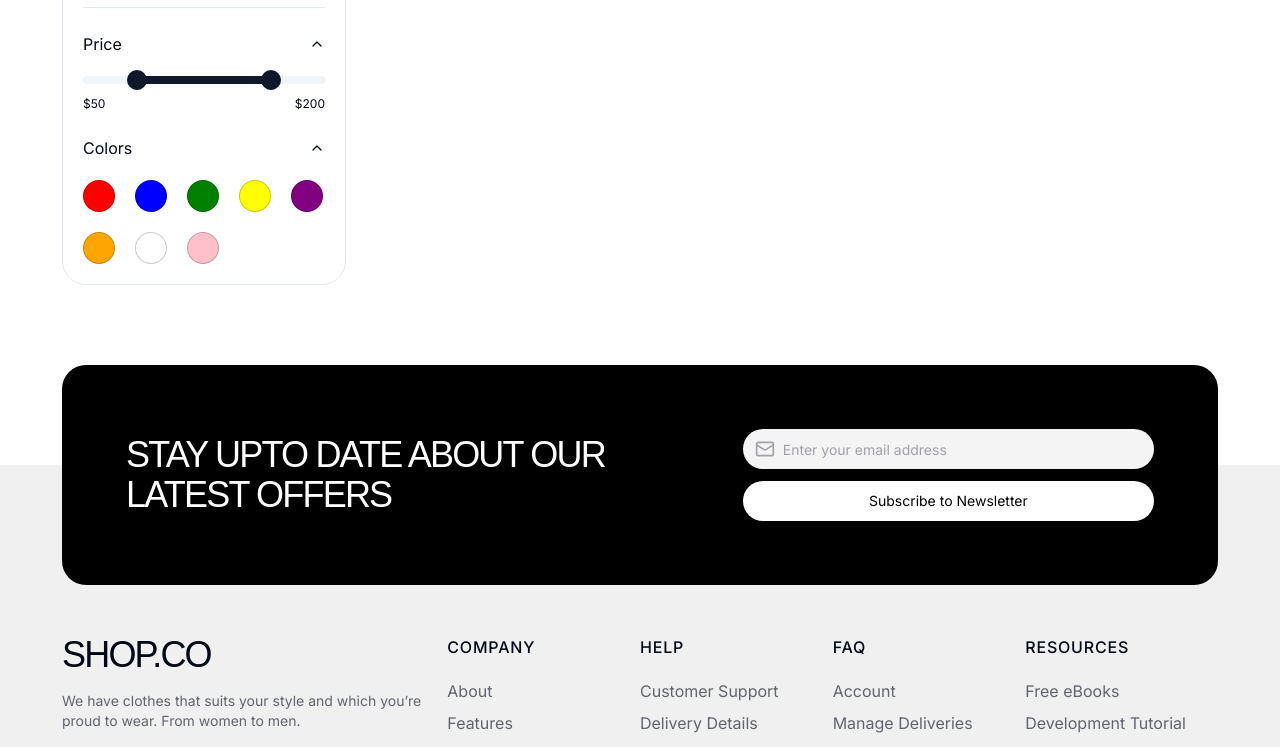
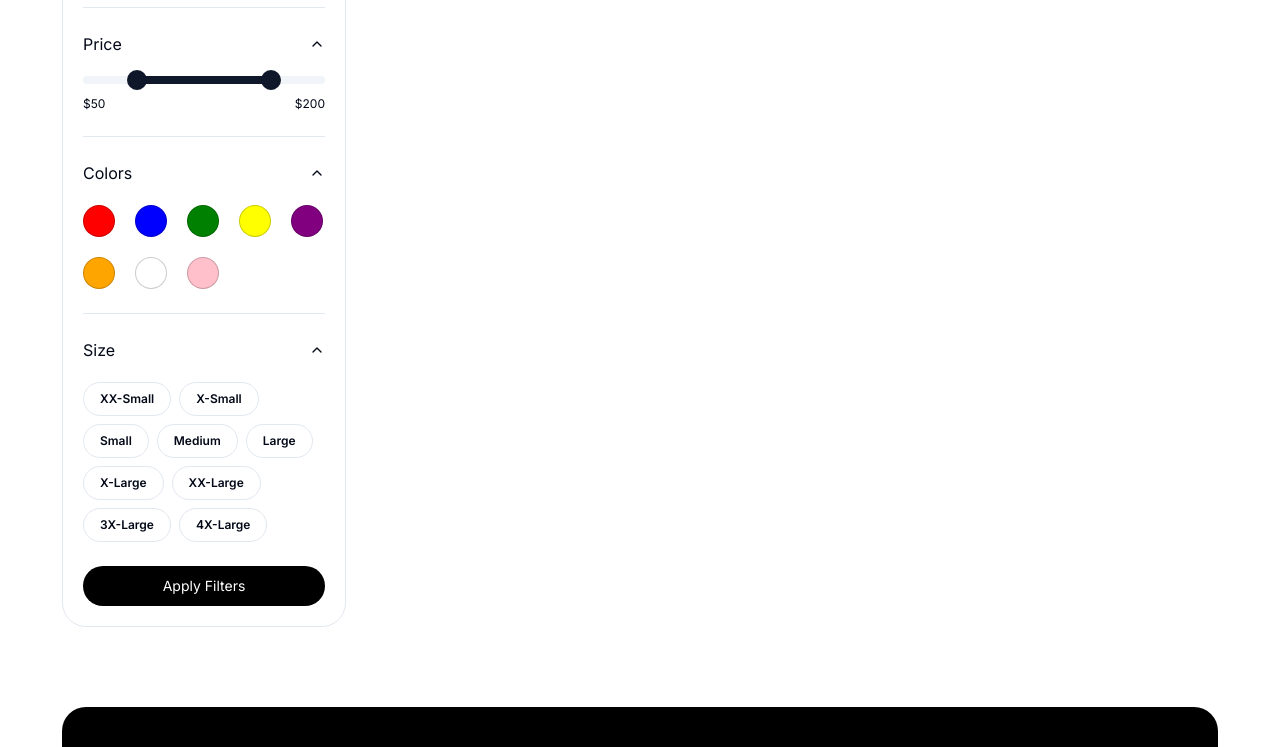
Before and after one commit to mehmetext/ecommerce-template-next, a Next.js app: page /kids in a window 1280 px wide. Shown: the part 420-1167 px from the top of the page. Built offline with nearby package versions, Linux system fonts and the light colour scheme; no server answers; a web font is replaced by a local one.

Commit message:
sizes added

```diff
--- a/src/app/(site)/[slug]/components/Filters.tsx
+++ b/src/app/(site)/[slug]/components/Filters.tsx
@@ -16,6 +16,8 @@ import {
 } from "@/components/ui/collapsible";
 import { Slider } from "@/components/ui/slider";
 import { cn } from "@/lib/utils";
+import { Badge } from "@/components/ui/badge";
+import { Button } from "@/components/ui/button";
 
 const exampleColors = [
   "red",
@@ -31,6 +33,8 @@ const exampleColors = [
 export default function Filters() {
   const [minMax, setMinMax] = useState([50, 200]);
   const [colors, setColors] = useState<string[]>([]);
+  const [sizes, setSizes] = useState<string[]>([]);
+
   return (
     <aside className="flex flex-col rounded-3xl border border-border p-5 gap-6">
       <div className="flex justify-between items-center">
@@ -72,6 +76,7 @@ export default function Filters() {
           </div>
         </CollapsibleContent>
       </Collapsible>
+      <div className="h-px w-full bg-border" />
       <Collapsible defaultOpen className="flex flex-col">
         <CollapsibleTrigger className="flex items-center justify-between [&>svg]:data-[state=open]:rotate-180">
           Colors
@@ -105,6 +110,44 @@ export default function Filters() {
           </div>
         </CollapsibleContent>
       </Collapsible>
+      <div className="h-px w-full bg-border" />
+      <Collapsible defaultOpen className="flex flex-col">
+        <CollapsibleTrigger className="flex items-center justify-between [&>svg]:data-[state=open]:rotate-180">
+          Size
+          <ChevronDown className="w-4 h-4 transition-transform" />
+        </CollapsibleTrigger>
+        <CollapsibleContent>
+          <div className="pt-5 flex flex-wrap gap-2">
+            {[
+              "XX-Small",
+              "X-Small",
+              "Small",
+              "Medium",
+              "Large",
+              "X-Large",
+              "XX-Large",
+              "3X-Large",
+              "4X-Large",
+            ].map((size) => (
+              <Badge
+                onClick={() => {
+                  if (sizes.includes(size)) {
+                    setSizes(sizes.filter((s) => s !== size));
+                  } else {
+                    setSizes([...sizes, size]);
+                  }
+                }}
+                variant={sizes.includes(size) ? "default" : "outline"}
+                className="px-4 py-2 cursor-pointer"
+                key={size}
+              >
+                {size}
+              </Badge>
+            ))}
+          </div>
+        </CollapsibleContent>
+      </Collapsible>
+      <Button>Apply Filters</Button>
     </aside>
   );
 }
--- a/src/components/ui/badge.tsx
+++ b/src/components/ui/badge.tsx
@@ -1,7 +1,7 @@
-import * as React from "react"
-import { cva, type VariantProps } from "class-variance-authority"
+import * as React from "react";
+import { cva, type VariantProps } from "class-variance-authority";
 
-import { cn } from "@/lib/utils"
+import { cn } from "@/lib/utils";
 
 const badgeVariants = cva(
   "inline-flex items-center rounded-full border px-2.5 py-0.5 text-xs font-semibold transition-colors focus:outline-none focus:ring-2 focus:ring-ring focus:ring-offset-2",
@@ -9,7 +9,7 @@ const badgeVariants = cva(
     variants: {
       variant: {
         default:
-          "border-transparent bg-primary text-primary-foreground hover:bg-primary/80",
+          "border-transparent bg-black text-primary-foreground hover:bg-black/80",
         secondary:
           "border-transparent bg-secondary text-secondary-foreground hover:bg-secondary/80",
         destructive:
@@ -21,7 +21,7 @@ const badgeVariants = cva(
       variant: "default",
     },
   }
-)
+);
 
 export interface BadgeProps
   extends React.HTMLAttributes<HTMLDivElement>,
@@ -30,7 +30,7 @@ export interface BadgeProps
 function Badge({ className, variant, ...props }: BadgeProps) {
   return (
     <div className={cn(badgeVariants({ variant }), className)} {...props} />
-  )
+  );
 }
 
-export { Badge, badgeVariants }
+export { Badge, badgeVariants };
```
